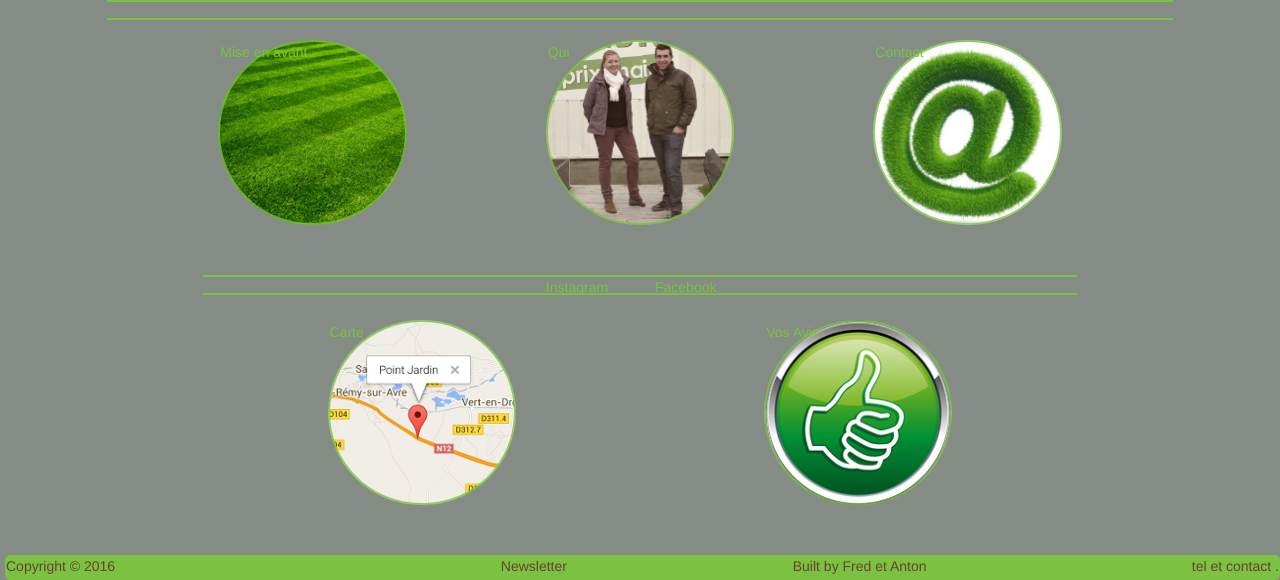
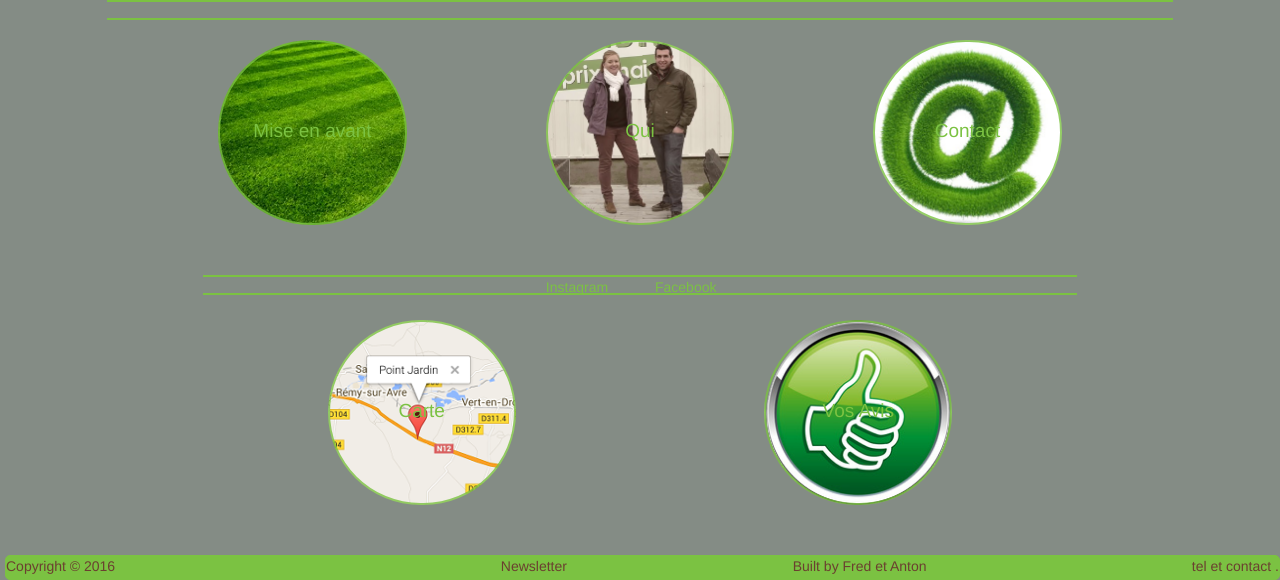
Before and after one commit to AntoineVincent/point_jardin, a PHP site: page / in a window 1280 px wide. Shown: the part 255-835 px from the top of the page. Run offline with PHP 8.4, Linux system fonts and the light colour scheme.

Commit message:
centrage élément bulle

```diff
--- a/css/style.css
+++ b/css/style.css
@@ -100,3 +100,9 @@ footer {
 	border-radius: 100px;
 	border:solid rgba(123,194,66,0.8) 2px;
 }
+.test {
+	text-align: center;
+	padding-top: 75px;
+	font-size: 19px;
+	color: #6B4030;
+}
--- a/index.php
+++ b/index.php
@@ -20,17 +20,17 @@
 					</div>
 					<div class="row">
 						<div class="col-md-offset-2 col-md-2">
-							<p class="left"
+							<p class="left test"
 								<a href="page6.html">Mise en avant</a>
 							</p>
 						</div>
 						<div class="col-md-offset-1 col-md-2">
-							<p class="middle">
+							<p class="middle test">
 								<a href="page7.html">Qui</a>
 							</p>
 						</div>
 						<div class="col-md-offset-1 col-md-2">
-							<p class="right">
+							<p class="right test">
 								<a href="page8.html">Contact</a>
 							</p>
 						</div>
@@ -54,12 +54,12 @@
 				</div>
 					<div class="row cube">
 						<div class="col-md-offset-3 col-md-2">
-							<p class="cubel">
+							<p class="cubel test">
 								<a href="page9.html">Carte</a>
 							</p>
 						</div>
 						<div class="col-md-offset-2 col-md-2">
-							<p class="cuber">
+							<p class="cuber test">
 								<a href="page10.html">Vos Avis</a>
 							</p>
 						</div>
```
